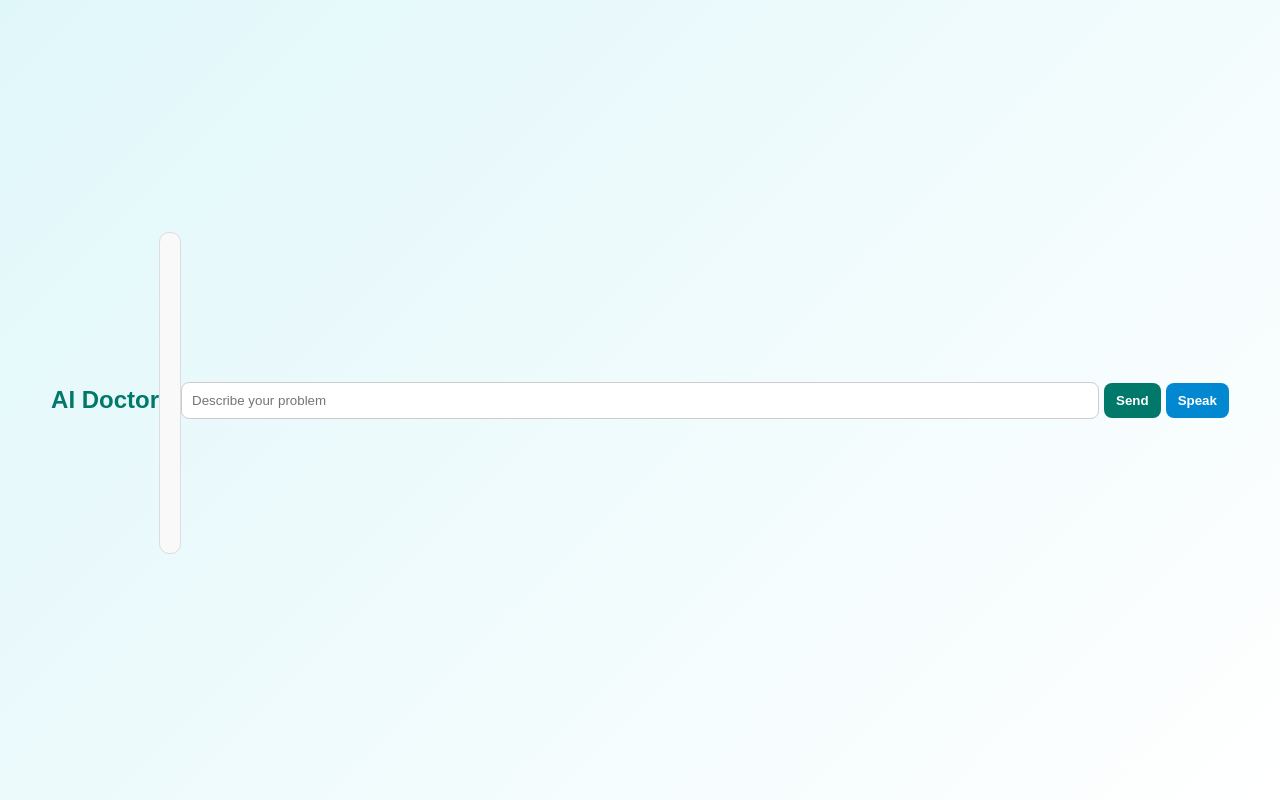
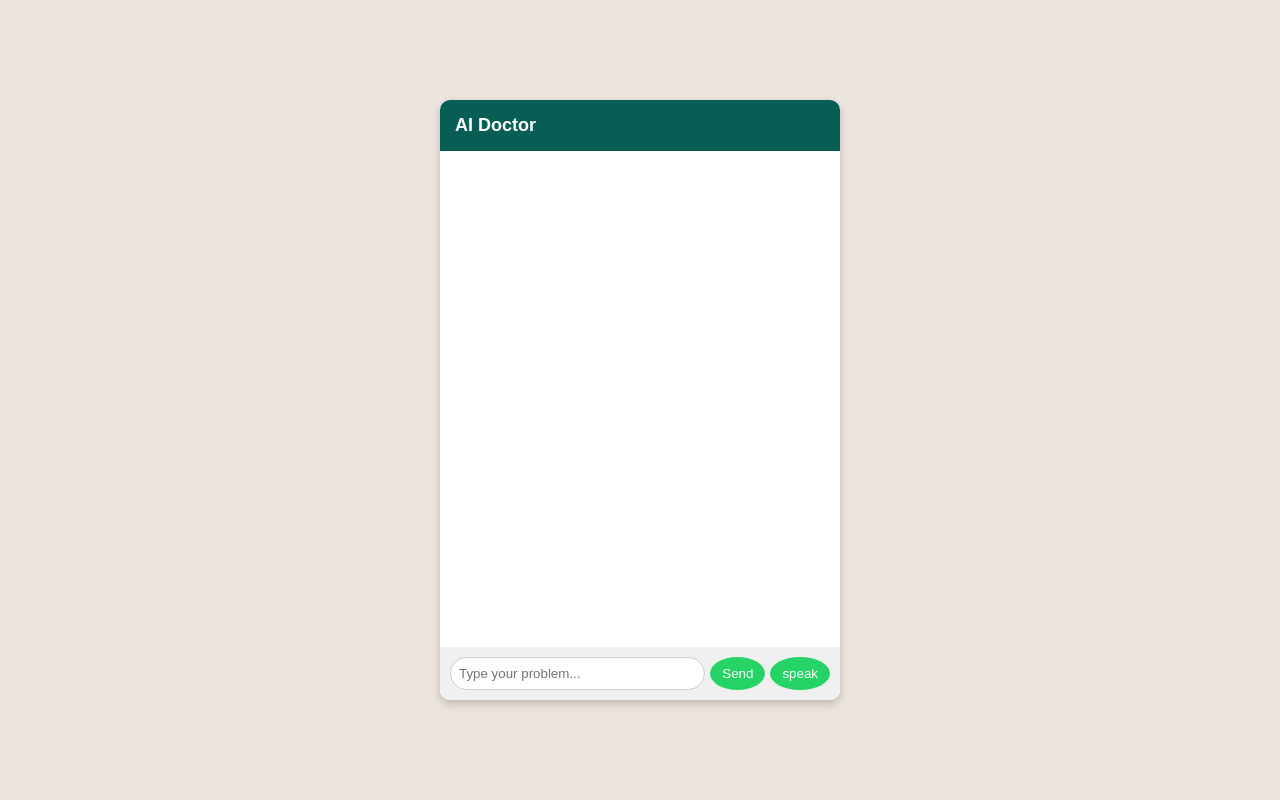
Before and after one commit to ranisumbul7/Disease-Medicine-Recommendation-System, a Flask app: page /ai-doctor in a window 1280 px wide. Run offline with Flask 3, Linux system fonts and the light colour scheme; parts of the project's set-up code (start-up, migrations or seed data) failed here and were passed over.

Commit message:
your message

```diff
--- a/templates/ai_doctor.html
+++ b/templates/ai_doctor.html
@@ -4,85 +4,113 @@
     <title>AI Doctor</title>
 <style>
 body {
+    margin: 0;
     font-family: Arial, sans-serif;
-    background: linear-gradient(135deg, #e0f7fa, #ffffff);
+    background-color: #ece5dd;
     display: flex;
     justify-content: center;
     align-items: center;
     height: 100vh;
-    margin: 0;
 }
 
-.container {
-    background: white;
+/* Main chat box */
+.chat-container {
     width: 400px;
-    padding: 20px;
-    border-radius: 15px;
-    box-shadow: 0 10px 25px rgba(0, 0, 0, 0.1);
+    height: 600px;
+    background: #fff;
+    display: flex;
+    flex-direction: column;
+    border-radius: 10px;
+    overflow: hidden;
+    box-shadow: 0 4px 10px rgba(0,0,0,0.2);
 }
 
-h2 {
-    text-align: center;
-    color: #00796b;
+/* Header */
+.chat-header {
+    background: #075e54;
+    color: white;
+    padding: 15px;
+    font-size: 18px;
+    font-weight: bold;
 }
 
-#chatbox {
-    height: 300px;
+/* Chat messages area */
+.chatbox {
+    flex: 1;
+    padding: 10px;
     overflow-y: auto;
-    border: 1px solid #ddd;
-    padding: 10px;
-    border-radius: 10px;
-    margin-bottom: 15px;
-    background-color: #f9f9f9;
+    display: flex;
+    flex-direction: column;
 }
 
-#chatbox p {
-    margin: 8px 0;
+/* User message */
+.user-message {
+    align-self: flex-end;
+    background: #dcf8c6;
+    padding: 8px 12px;
+    border-radius: 10px;
+    margin: 5px 0;
+    max-width: 70%;
 }
 
-input {
-    width: 70%;
+/* Bot message */
+.bot-message {
+    align-self: flex-start;
+    background: #ffffff;
+    padding: 8px 12px;
+    border-radius: 10px;
+    margin: 5px 0;
+    max-width: 70%;
+    border: 1px solid #ddd;
+}
+
+/* Input area */
+.input-area {
+    display: flex;
     padding: 10px;
-    border-radius: 8px;
+    background: #f0f0f0;
+}
+
+.input-area input {
+    flex: 1;
+    padding: 8px;
+    border-radius: 20px;
     border: 1px solid #ccc;
     outline: none;
 }
 
-button {
-    padding: 10px 12px;
-    border-radius: 8px;
+.input-area button {
+    margin-left: 5px;
+    padding: 8px 12px;
     border: none;
+    border-radius: 50%;
+    background: #25d366;
+    color: white;
     cursor: pointer;
-    margin-left: 5px;
-    font-weight: bold;
 }
 
-button:first-of-type {
-    background-color: #00796b;
-    color: white;
+.input-area button:hover {
+    opacity: 0.8;
 }
 
-button:last-of-type {
-    background-color: #0288d1;
-    color: white;
-}
-
-button:hover {
-    opacity: 0.9;
-}
 </style>
 
 </head>
 <body>
 
-<h2>AI Doctor</h2>
+<div class="chat-container">
+    <div class="chat-header">
+        AI Doctor
+    </div>
 
-<div id="chatbox"></div>
+    <div id="chatbox" class="chatbox"></div>
 
-<input type="text" id="userInput" placeholder="Describe your problem">
-<button onclick="sendMessage()">Send</button>
-<button onclick="startListening()"> Speak</button>
-
+    <div class="input-area">
+        <input type="text" id="userInput" placeholder="Type your problem...">
+        <button onclick="sendMessage()">Send</button>
+        <button onclick="startListening()">speak</button>
+    </div>
+</div>
 <script>
 function sendMessage() {
     let message = document.getElementById("userInput").value;
```
